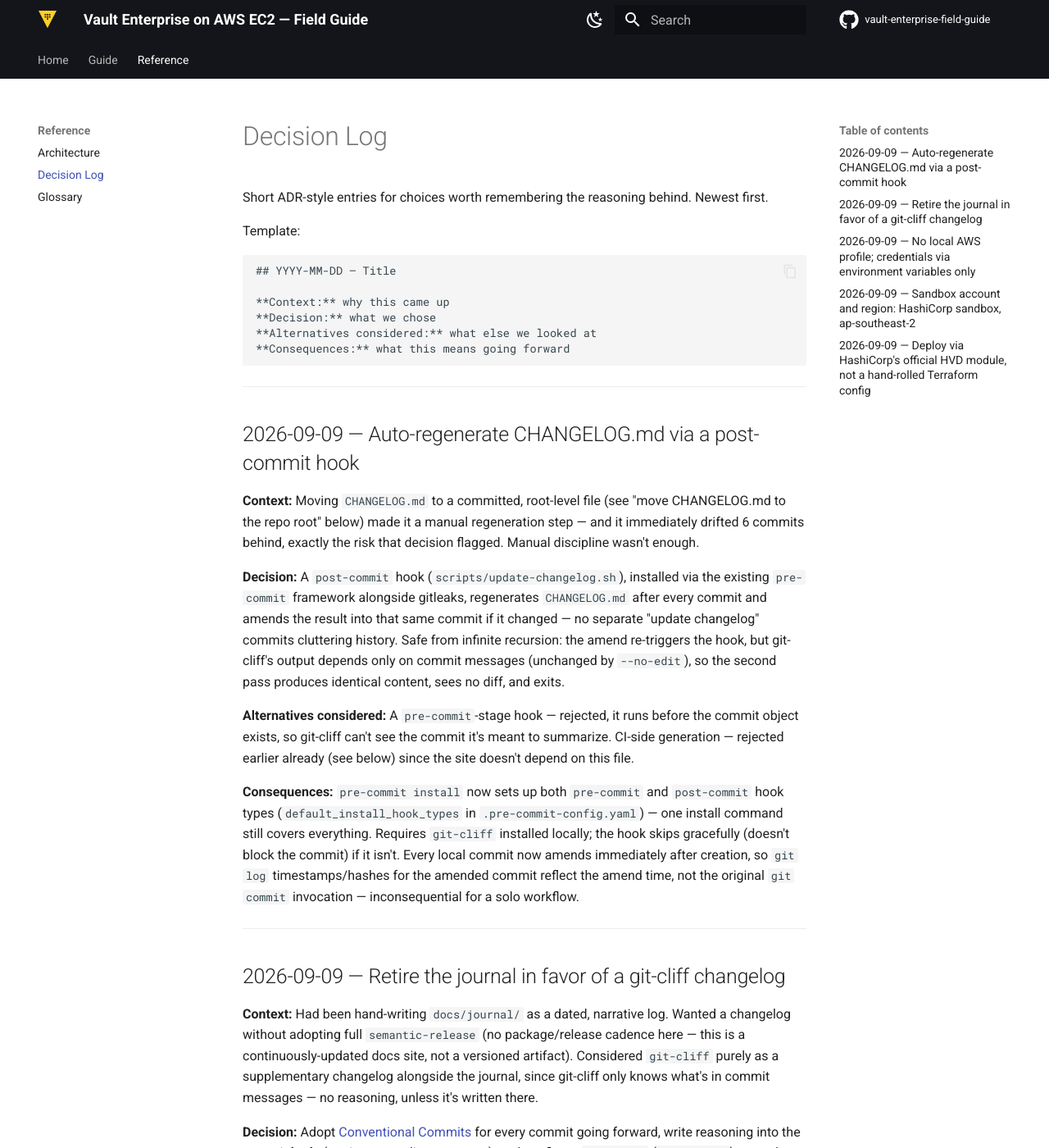
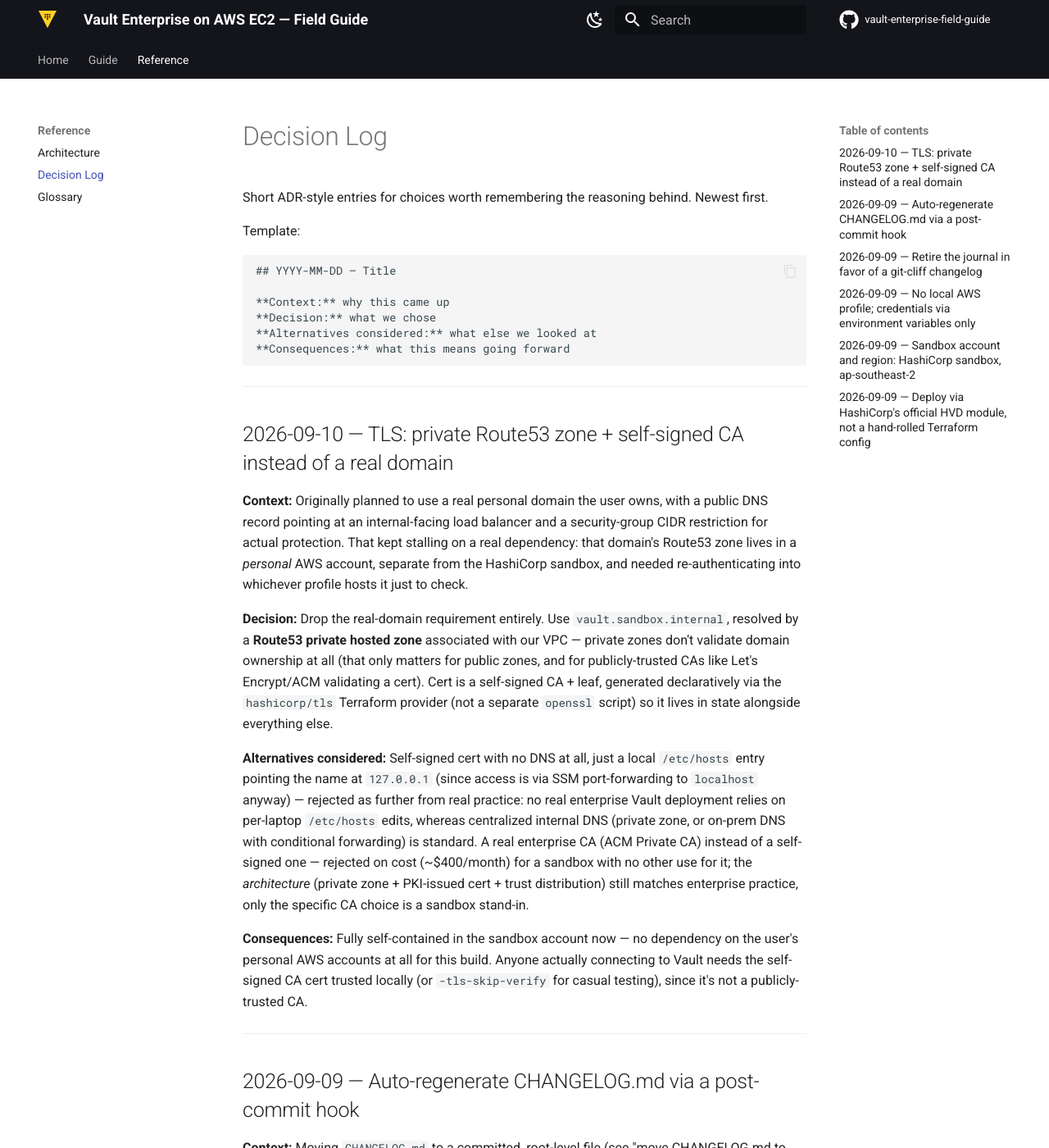
Before and after one commit to markcarriedo/vault-enterprise-field-guide, an MkDocs documentation site: the page built from docs/reference/decisions.md, in a window 1280 px wide and 1400 px high. Shown: the whole window at 82% size. Built offline with MkDocs 1.6.1 and Material for MkDocs 9.7.7, drawn with Linux system fonts in a browser that asks for light colours; comment, search, counter and statistics services are not loaded.

Commit message:
feat(terraform): TLS via private Route53 zone + self-signed CA
Applied cleanly (12 resources): a private hosted zone for
vault.sandbox.internal associated with the VPC, a self-signed CA and
leaf cert generated via the tls provider, and the three Secrets
Manager entries the HVD module expects (cert/key/CA bundle, each
base64-encoded). All four prerequisites are now satisfied.

Dropped the real personal domain we'd originally planned to use
entirely - it kept stalling on a personal AWS account dependency for
no real benefit, since private zones don't validate domain ownership
anyway. See decision log.

Claude-Session: https://claude.ai/code/session_01W8wX9ho5zsL4nSkjw8ZJSM

````diff
--- a/docs/guide/01-planning.md
+++ b/docs/guide/01-planning.md
@@ -19,8 +19,8 @@ persisted to `~/.aws/credentials`. See [decision log](../reference/decisions.md)
 landed on this account/region and why no profile.
 
 A survey of that account/region found only the AWS-managed default VPC (public subnets only,
-no NAT gateways) and AWS-managed default KMS keys — nothing reusable. Three of the four
-prerequisites below have since been built from scratch; TLS material is still outstanding.
+no NAT gateways) and AWS-managed default KMS keys — nothing reusable. All four prerequisites
+below have since been built from scratch.
 
 ## Prerequisites
 
@@ -29,13 +29,20 @@ Before running the module, the following must already exist in AWS:
 - [x] **VPC** with at least 3 private subnets (distinct AZs) for the Vault nodes, plus subnets
       for the load balancer, and NAT Gateway(s) for outbound package/OS-patch access
 - [x] **Vault Enterprise license**, uploaded to AWS Secrets Manager (plaintext secret)
-- [ ] **TLS certificate material** for the Vault FQDN — signed cert, private key, and CA bundle
+- [x] **TLS certificate material** for the Vault FQDN — signed cert, private key, and CA bundle
       (each base64-encoded) — uploaded to AWS Secrets Manager as three separate plaintext secrets
 - [x] **AWS KMS key** (symmetric) dedicated to Vault auto-unseal — we need its ARN
 
-All three applied via `terraform/prerequisites` (27 resources). ARNs/IDs deliberately not
-recorded here (public repo) — run `terraform output` locally to get them when wiring up the
-HVD module.
+All four applied via `terraform/prerequisites` (39 resources total across two applies). ARNs/IDs
+deliberately not recorded here (public repo) — run `terraform output` locally to get them when
+wiring up the HVD module.
+
+FQDN is `vault.sandbox.internal`, resolved by a **Route53 private hosted zone** associated with
+the VPC — no real domain needed, since private zones don't validate ownership (that only
+matters for public zones and publicly-trusted certs). Cert is a self-signed CA + leaf,
+generated declaratively via the `tls` Terraform provider rather than a separate `openssl`
+script — see [decision log](../reference/decisions.md) for the reasoning and the enterprise-vs-
+sandbox tradeoff.
 
 ## Deployment sequence
 
@@ -44,13 +51,14 @@ deliberate choice, not a placeholder to fill in later), so Terraform/Vault CLI i
 cloud credentials are local-machine concerns, not pipeline concerns.
 
 1. ~~Confirm target AWS account/region and re-authenticate AWS SSO~~ done
-2. Create the certificate files (TLS cert, key, CA bundle for the Vault FQDN)
+2. ~~Create the certificate files~~ done — self-signed CA + leaf cert for `vault.sandbox.internal`,
+   generated via the `tls` provider, plus a Route53 private hosted zone
 3. ~~Obtain the license file~~ done
 4. ~~Download the Vault CLI~~ done (`v2.0.0`)
 5. ~~Download the Terraform CLI~~ done (`v1.16.1`)
 6. ~~Bootstrap the Terraform state bucket~~ done (`terraform/bootstrap/`)
-7. ~~Deploy the prerequisite resources~~ done — VPC, KMS key, and license secret (27 resources)
-   applied via `terraform/prerequisites/`, state in S3
+7. ~~Deploy the prerequisite resources~~ done — VPC, KMS key, license secret, TLS secrets, and
+   the private zone (39 resources total) applied via `terraform/prerequisites/`, state in S3
 8. Obtain the HVD module (`hashicorp/vault-enterprise-hvd/aws`)
 9. ~~Configure cloud credentials~~ done (env vars, no profile — see decision log)
 10. Initialize the Terraform workspace for the HVD module
--- a/docs/reference/decisions.md
+++ b/docs/reference/decisions.md
@@ -12,6 +12,38 @@ Template:
 **Alternatives considered:** what else we looked at
 **Consequences:** what this means going forward
 ```
+
+---
+
+## 2026-09-10 — TLS: private Route53 zone + self-signed CA instead of a real domain
+
+**Context:** Originally planned to use a real personal domain the user owns, with a public
+DNS record pointing at an internal-facing load balancer and a security-group CIDR restriction
+for actual protection. That kept stalling on a real dependency: that domain's Route53 zone
+lives in a *personal* AWS account, separate from the HashiCorp sandbox, and needed
+re-authenticating into whichever profile hosts it just to check.
+
+**Decision:** Drop the real-domain requirement entirely. Use `vault.sandbox.internal`,
+resolved by a **Route53 private hosted zone** associated with our VPC — private zones don't
+validate domain ownership at all (that only matters for public zones, and for publicly-trusted
+CAs like Let's Encrypt/ACM validating a cert). Cert is a self-signed CA + leaf, generated
+declaratively via the `hashicorp/tls` Terraform provider (not a separate `openssl` script) so
+it lives in state alongside everything else.
+
+**Alternatives considered:** Self-signed cert with no DNS at all, just a local `/etc/hosts`
+entry pointing the name at `127.0.0.1` (since access is via SSM port-forwarding to
+`localhost` anyway) — rejected as further from real practice: no real enterprise Vault
+deployment relies on per-laptop `/etc/hosts` edits, whereas centralized internal DNS
+(private zone, or on-prem DNS with conditional forwarding) is standard. A real enterprise CA
+(ACM Private CA) instead of a self-signed one — rejected on cost (~$400/month) for a sandbox
+with no other use for it; the *architecture* (private zone + PKI-issued cert + trust
+distribution) still matches enterprise practice, only the specific CA choice is a sandbox
+stand-in.
+
+**Consequences:** Fully self-contained in the sandbox account now — no dependency on the
+user's personal AWS accounts at all for this build. Anyone actually connecting to Vault needs
+the self-signed CA cert trusted locally (or `-tls-skip-verify` for casual testing), since it's
+not a publicly-trusted CA.
 
 ---
 
````
Also changed, not shown: CHANGELOG.md (+2 -0 lines), 5 other files.
